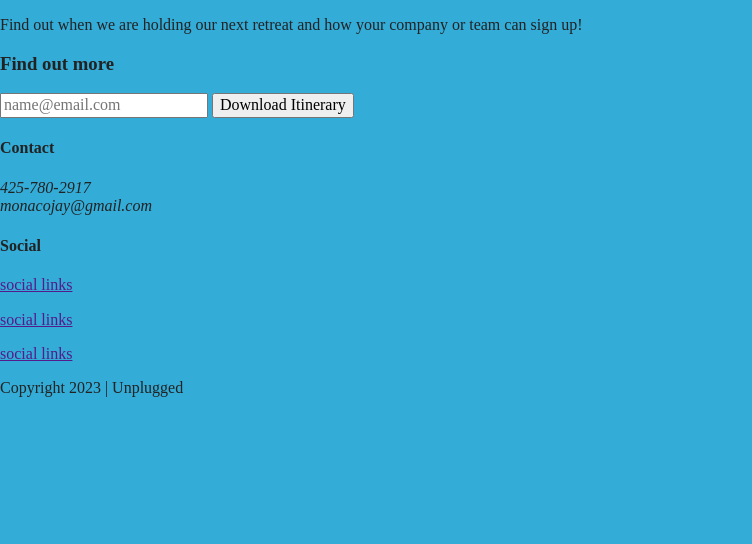
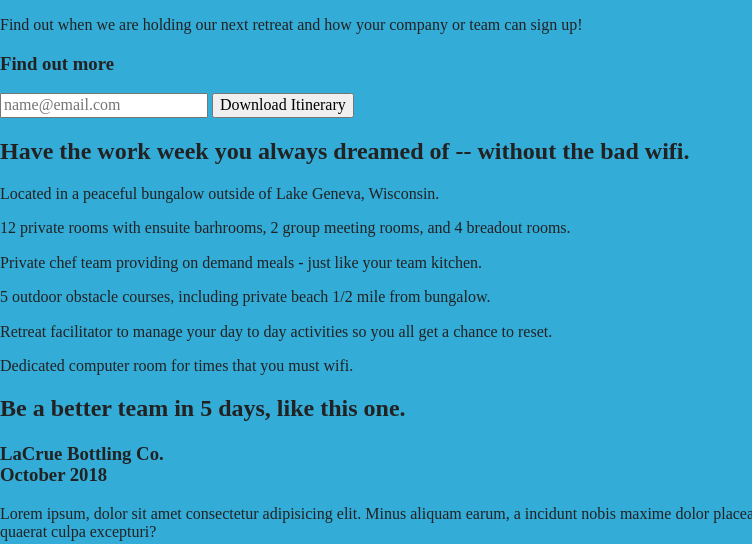
Before and after one commit to monacojay/unplugged-site, a website built with Parcel: page index.html in a window 1280 px wide. Shown: the part 471-1015 px from the top of the page, without its empty margins (0-752 px from the left). Before the commit the page ends 885 px from the top, so only its background shows below. Built offline with nearby package versions, Linux system fonts and the light colour scheme; files whose address does not match are found by name.

Commit message:
Added a little text

```diff
--- a/index.html
+++ b/index.html
@@ -67,34 +67,52 @@
     <section class="features">
       <div class="content-wrapper">
         <!-- Add features content here -->
+        <h2>Have the work week you always dreamed of -- without the bad wifi.</h2>
         <article>
           <p></p>
-          <p class="features-item-description"></p>
+          <p class="features-item-description">
+            Located in a peaceful bungalow outside of Lake Geneva, Wisconsin.
+          </p>
         </article>
         <article>
           <p></p>
-          <p class="features-item-description"></p>
+          <p class="features-item-description">
+            12 private rooms with ensuite barhrooms, 2 group meeting rooms, and 4 breadout rooms.
+          </p>
         </article>
         <article>
           <p></p>
-          <p class="features-item-description"></p>
+          <p class="features-item-description">
+            Private chef team providing on demand meals - just like your team kitchen.
+          </p>
         </article>
         <article>
           <p></p>
-          <p class="features-item-description"></p>
+          <p class="features-item-description">
+            5 outdoor obstacle courses, including private beach 1/2 mile from bungalow.
+          </p>
         </article>
         <article>
           <p></p>
-          <p class="features-item-description"></p>
+          <p class="features-item-description">
+            Retreat facilitator to manage your day to day activities so you all get a chance to reset.
+          </p>
         </article>
         <article>
           <p></p>
-          <p class="features-item-description"></p>
+          <p class="features-item-description">
+            Dedicated computer room for times that you must wifi.
+          </p>
         </article>
       </div>
     </section>
     <section class="reviews">
-      <div class="content-wrapper"></div>
+      <div class="content-wrapper">
+        <h2>Be a better team in 5 days, like this one.</h2>
+        <h3>LaCrue Bottling Co.<br>October 2018</h3>
+        <p>Lorem ipsum, dolor sit amet consectetur adipisicing elit. Minus aliquam earum, a incidunt nobis maxime dolor placeat voluptatum quas ab repellendus animi omnis aspernatur necessitatibus unde? Ab quaerat culpa excepturi?
+        </p>
+      </div>
     </section>
 
   </main> <!-- main wrapper ends-->
```
